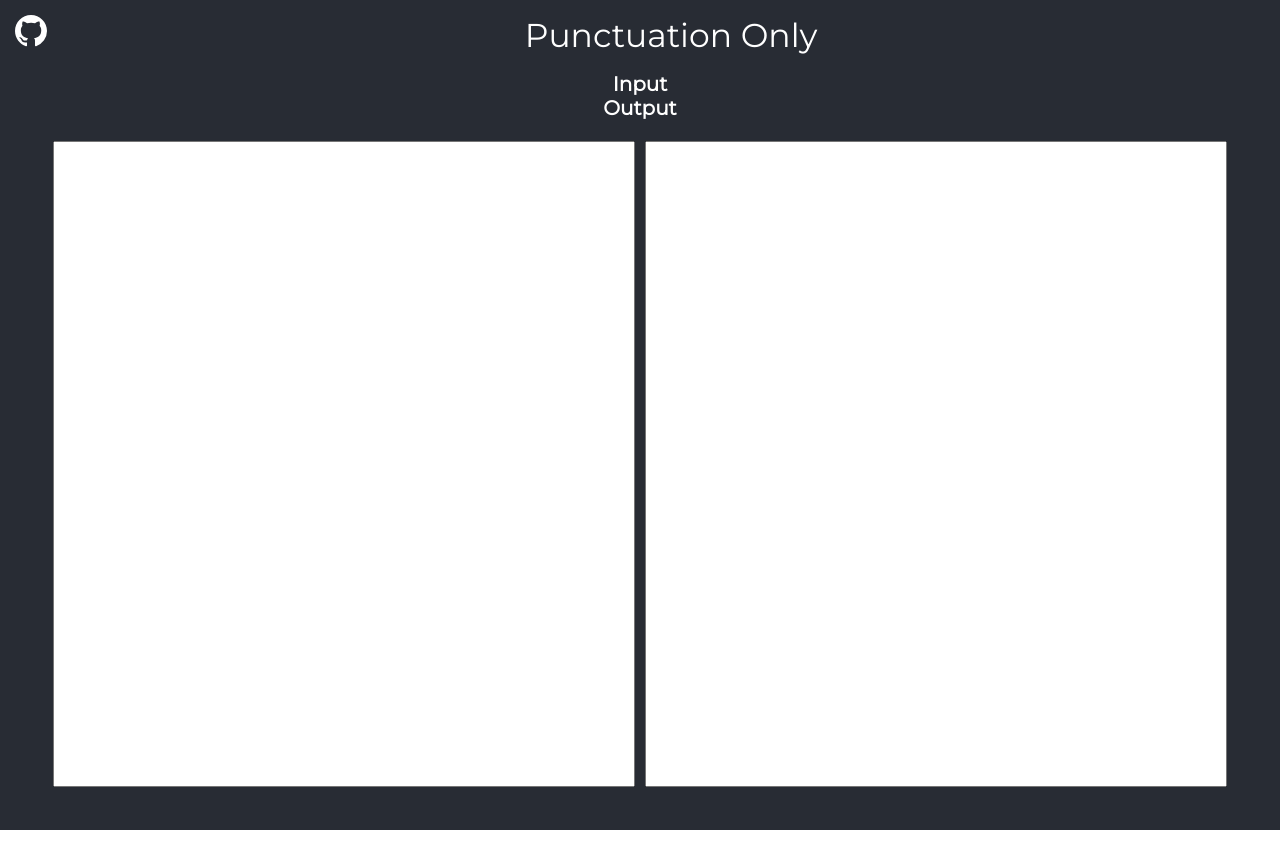
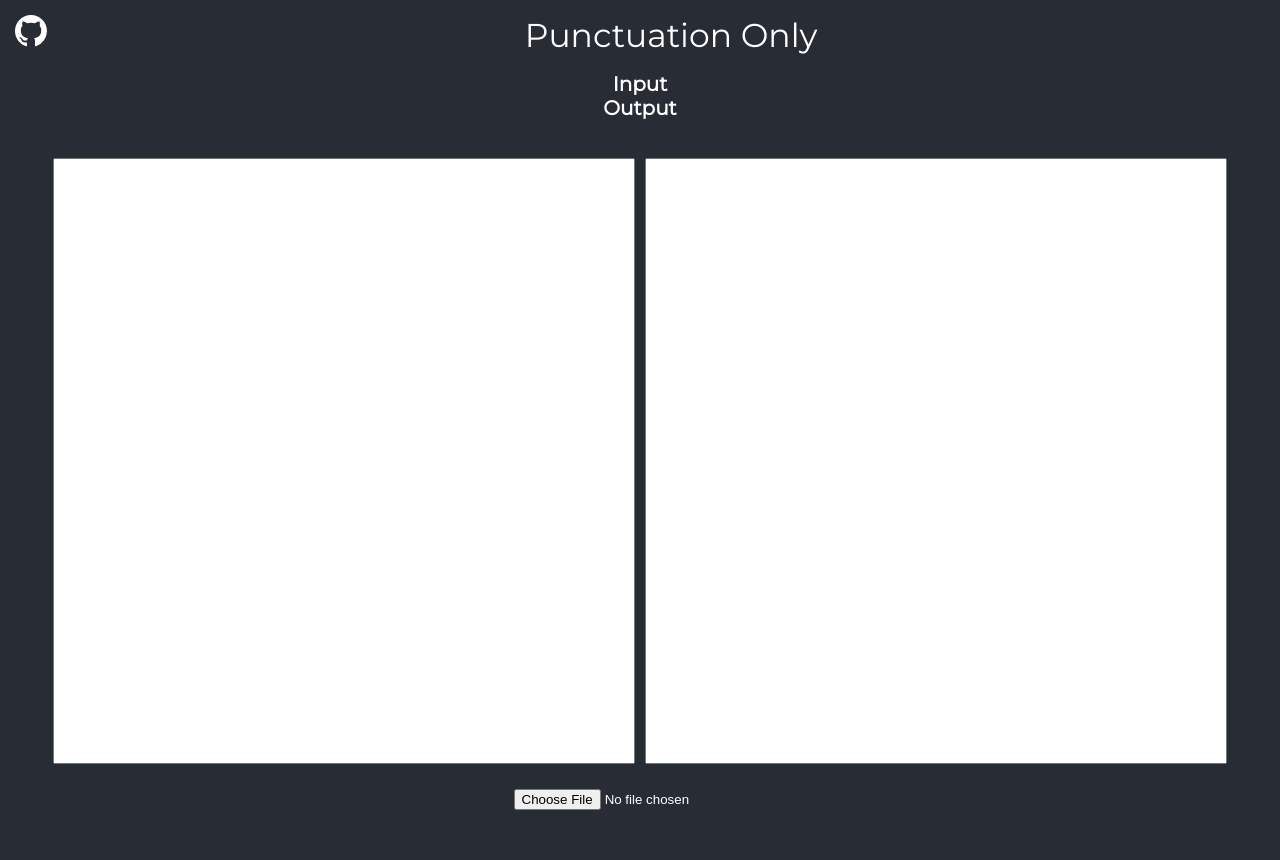
Before and after one commit to pmxi/punctuation, a React (Create React App) app: page / in a window 1280 px wide. Before the commit the page ends 830 px from the top, so only its background shows below. Built offline with nearby package versions, Linux system fonts and the light colour scheme.

Commit message:
[WIP] added file upload

```diff
--- a/src/App.css
+++ b/src/App.css
@@ -20,17 +20,20 @@
   text-align: left;
   margin: 5px 5px 0 0;
   width: 45vw;
-  height: 80vh;
+  height: 75vh;
   font-size: calc(6px + 2vmin);
   color: black;
 }
 
+.App-file-selector {
+  color: white;
+}
 
 .App-output {
   text-align: left;
   margin: 5px 0 0 5px;
   width: 45vw;
-  height: 80vh;
+  height: 75vh;
   font-size: calc(6px + 2vmin);
   color: black;
 }
--- a/src/App.js
+++ b/src/App.js
@@ -1,7 +1,5 @@
 import './App.css';
-import React from "react";
-
-let t = "";
+import React, {TextareaHTMLAttributes} from "react";
 
 function App() {
   return (
@@ -34,19 +32,37 @@ class Worker extends React.Component {
         super(props);
         this.state = {value: ''};
         this.handleChange = this.handleChange.bind(this);
+        this.fileSubmit = this.fileSubmit.bind(this);
     }
 
     handleChange(event) {
         this.setState({value: event.target.value});
-        t = event.target.value;
     }
+
+    fileSubmit(event) {
+        event.preventDefault();
+        let fr=new FileReader();
+        fr.onload=function(event){
+            document.getElementById('fileIn').textContent=event.target.result;
+            this.setState({value: event.target.result});
+            console.log(event.target.result);
+        }
+        fr.readAsText(event.target.files[0]);
+    }
+
+    // handleFileChosen = (file) => {
+    //     let fileReader = new FileReader();
+    //     fileReader.onloadend = handleFileRead(file);
+    //     fileReader.readAsText(file);
+    // };
 
     render() {
         return (
-            <header>
-                <textarea className="App-input" onresize={false} value={this.state.value} onChange={this.handleChange} />
-                <textarea className="App-output" readOnly={true} value={findPunctuation(t)} />
-            </header>
+            <p className="App">
+                <textarea className="App-input" id="textIn" value={this.state.value} onChange={this.handleChange} />
+                <textarea className="App-output" readOnly={true} value={findPunctuation(this.state.value)} />
+                <input type="file" id="fileIn" className="App-file-selector" accept=".txt,.docx,.doc,.dot,.dotx" onChange={e => this.handleFileChosen(e.target.files[0])} />
+            </p>
         );
     }
 }
```
